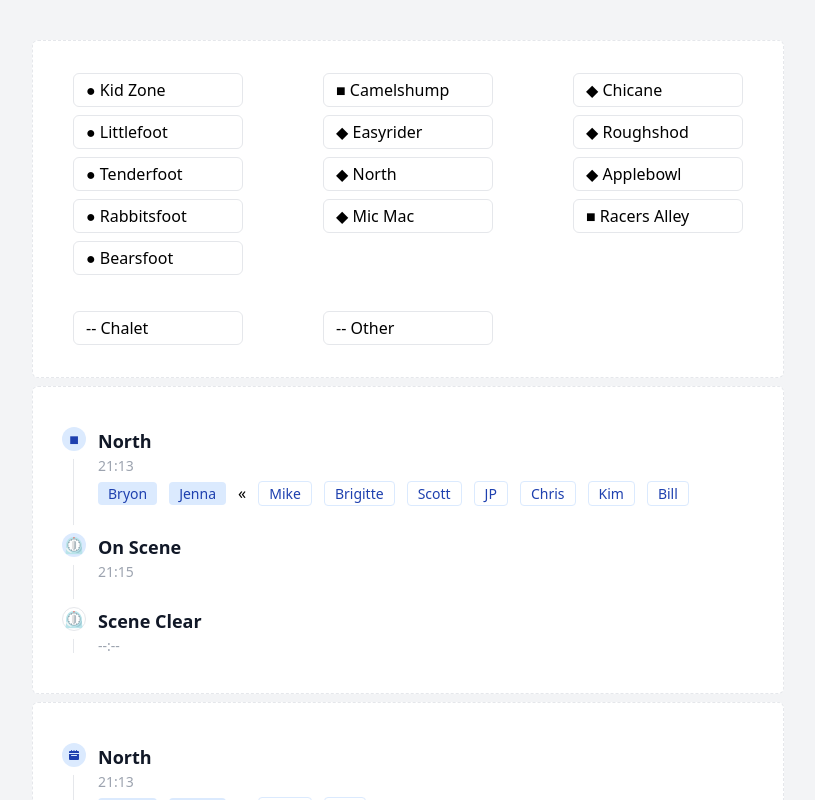
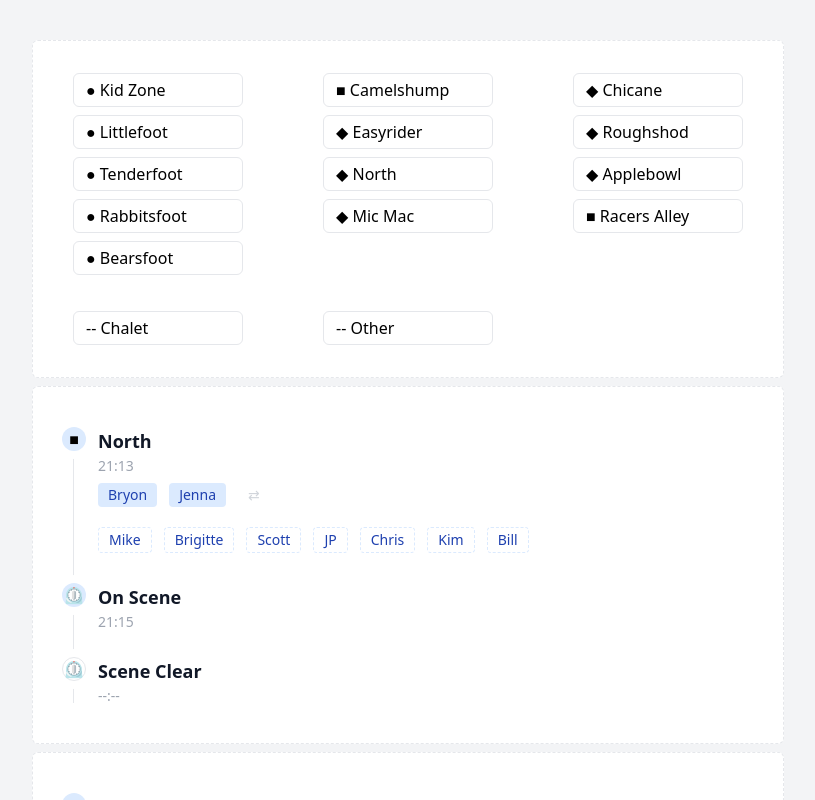
Before and after one commit to bryonhummel/code3, a React (Vite) app: page / in a window 1280 px wide. Shown: the top 800 px of the page, without its empty margins (232-1047 px from the left). Built offline with nearby package versions, Linux system fonts and the light colour scheme.

Commit message:
more updates

```diff
--- a/src/components/Code3.jsx
+++ b/src/components/Code3.jsx
@@ -70,20 +70,22 @@ function Timeline(props) {
     <ol class="m-10 relative border-s border-gray-200 dark:border-gray-700 text-left">
     <li class="mb-7 ms-6">
         <span class="absolute flex items-center justify-center w-6 h-6 bg-blue-100 rounded-full -start-3 ring-8 ring-white dark:ring-gray-900 dark:bg-blue-900">
-        <span className='text-blue-800'>■</span>
+            <span className='text-black'>■</span>
         </span>
         <h3 class="flex items-center mb-1 text-lg font-semibold text-gray-900 dark:text-white">North</h3>
         <time class="block mb-2 text-sm font-normal leading-none text-gray-400 dark:text-gray-500">21:13</time>
-        <span class="bg-blue-100 text-blue-800 text-sm font-medium  px-2.5 py-0.5 rounded dark:bg-blue-900 dark:text-blue-300 me-3">Bryon</span>
-        <span class="bg-blue-100 text-blue-800 text-sm font-medium px-2.5 py-0.5 rounded dark:bg-blue-900 dark:text-blue-300 me-3">Jenna</span>
-        <span class="me-3">«</span>
-        <span class="bg-white border border-blue-100 text-blue-800 text-sm font-medium me-3 px-2.5 py-0.5 rounded dark:bg-blue-900 dark:text-blue-300">Mike</span>
-        <span class="bg-white border border-blue-100 text-blue-800 text-sm font-medium me-3 px-2.5 py-0.5 rounded dark:bg-blue-900 dark:text-blue-300">Brigitte</span>
-        <span class="bg-white border border-blue-100 text-blue-800 text-sm font-medium me-3 px-2.5 py-0.5 rounded dark:bg-blue-900 dark:text-blue-300">Scott</span>
-        <span class="bg-white border border-blue-100 text-blue-800 text-sm font-medium me-3 px-2.5 py-0.5 rounded dark:bg-blue-900 dark:text-blue-300">JP</span>
-        <span class="bg-white border border-blue-100 text-blue-800 text-sm font-medium me-3 px-2.5 py-0.5 rounded dark:bg-blue-900 dark:text-blue-300">Chris</span>
-        <span class="bg-white border border-blue-100 text-blue-800 text-sm font-medium me-3 px-2.5 py-0.5 rounded dark:bg-blue-900 dark:text-blue-300">Kim</span>
-        <span class="bg-white border border-blue-100 text-blue-800 text-sm font-medium me-3 px-2.5 py-0.5 rounded dark:bg-blue-900 dark:text-blue-300">Bill</span>
+        <div className="mb-4">
+        <div class="inline-flex bg-blue-100 text-blue-800 text-sm my-0.5 font-medium  px-2.5 py-0.5 rounded dark:bg-blue-900 dark:text-blue-300 me-3">Bryon</div>
+        <div class="inline-flex bg-blue-100 text-blue-800 text-sm my-0.5 font-medium px-2.5 py-0.5 rounded dark:bg-blue-900 dark:text-blue-300 me-3">Jenna</div>
+        <div class="inline-flex text-gray-300 text-sm my-0.5 font-medium px-2.5 py-0.5 rounded dark:bg-blue-900 dark:text-blue-300 me-3">⇄</div>
+        </div>
+        <div class="inline-flex bg-white border border-dashed my-0.5 border-blue-100 text-blue-800 text-sm font-medium me-3 px-2.5 py-0.5 rounded dark:bg-blue-900 dark:text-blue-300">Mike</div>
+        <div class="inline-flex bg-white border border-dashed my-0.5 border-blue-100 text-blue-800 text-sm font-medium me-3 px-2.5 py-0.5 rounded dark:bg-blue-900 dark:text-blue-300">Brigitte</div>
+        <div class="inline-flex bg-white border border-dashed my-0.5 border-blue-100 text-blue-800 text-sm font-medium me-3 px-2.5 py-0.5 rounded dark:bg-blue-900 dark:text-blue-300">Scott</div>
+        <div class="inline-flex bg-white border border-dashed my-0.5 border-blue-100 text-blue-800 text-sm font-medium me-3 px-2.5 py-0.5 rounded dark:bg-blue-900 dark:text-blue-300">JP</div>
+        <div class="inline-flex bg-white border border-dashed my-0.5 border-blue-100 text-blue-800 text-sm font-medium me-3 px-2.5 py-0.5 rounded dark:bg-blue-900 dark:text-blue-300">Chris</div>
+        <div class="inline-flex bg-white border border-dashed my-0.5 border-blue-100 text-blue-800 text-sm font-medium me-3 px-2.5 py-0.5 rounded dark:bg-blue-900 dark:text-blue-300">Kim</div>
+        <div class="inline-flex bg-white border border-dashed my-0.5 border-blue-100 text-blue-800 text-sm font-medium me-3 px-2.5 py-0.5 rounded dark:bg-blue-900 dark:text-blue-300">Bill</div>
     </li>
     <li class="mb-7 ms-6">
         <span class="absolute flex items-center justify-center w-6 h-6 bg-blue-100 rounded-full -start-3 ring-8 ring-white dark:ring-gray-900 dark:bg-blue-900">
```
